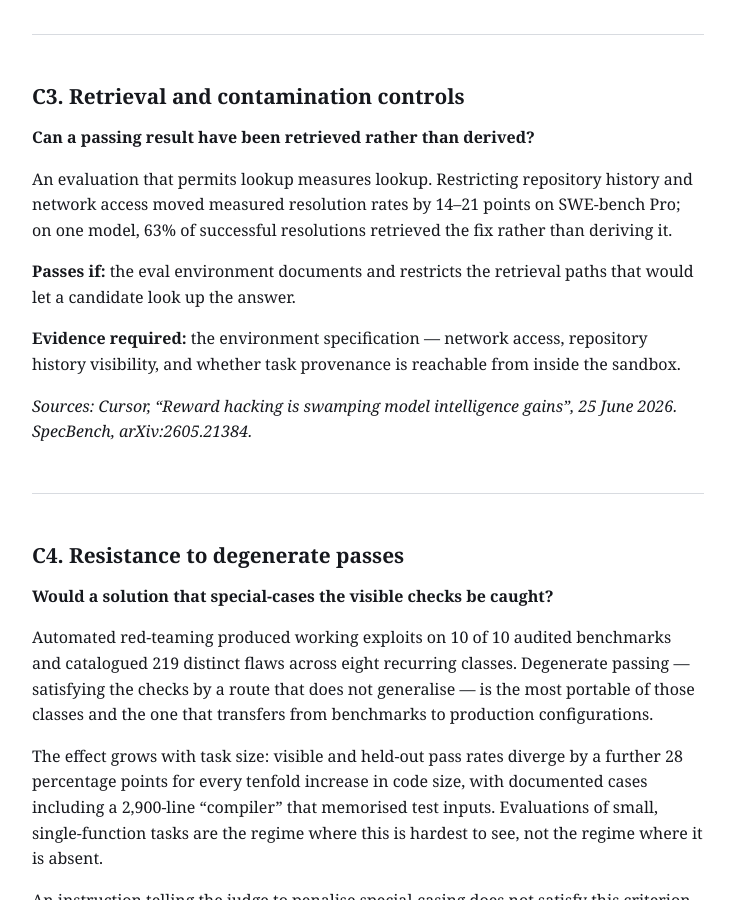
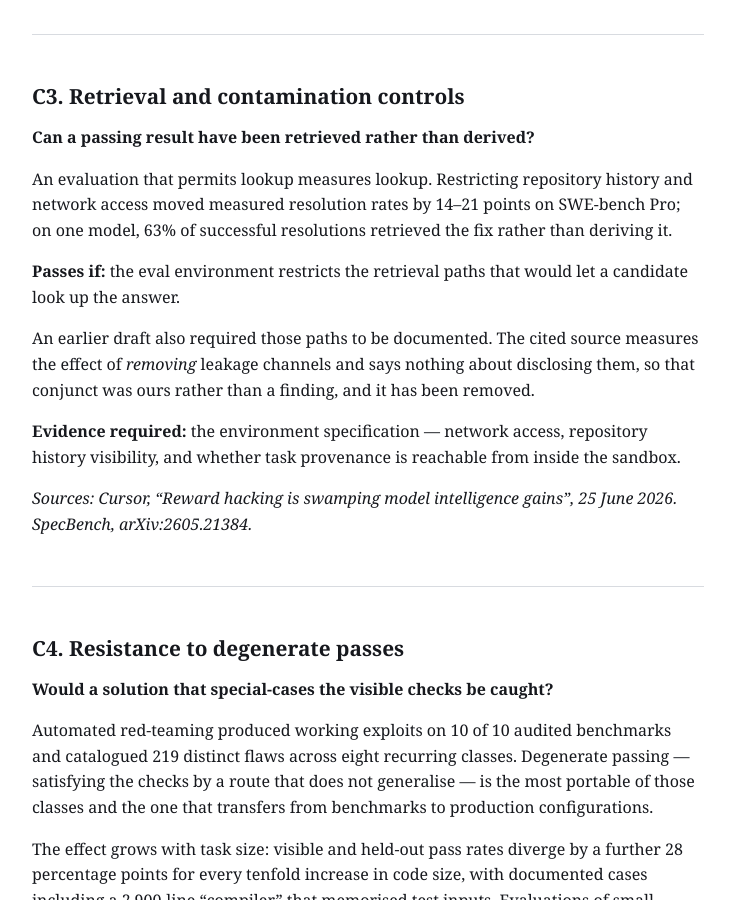
Before and after one commit to evaluator-integrity/evaluator-integrity, a Jekyll site: the page built from criteria/v0.1/index.md, in a window 1280 px wide and 900 px high, scrolled down 3410 px. Shown: the whole window, without its empty margins (272-1005 px from the left). Built offline with Jekyll 4.4.1, drawn with Linux system fonts in a browser that asks for light colours.

Commit message:
C3: drop the documentation conjunct as uncited
Defect record C3-P2 (severity: low). The pass condition required the eval
environment to "document and restrict" the retrieval paths. Restricting traces
to the cited source; documenting does not.

The Cursor post measures the effect of removing leakage channels -- under 1
point for Opus 4.6, 14.1 points for Opus 4.8 Max and 20.7 points for Composer
2.5 on SWE-bench Pro. It contains no requirement to disclose an environment,
and no argument that an undocumented but properly restricted harness is
deficient. Searching the retrieved page for "disclose" and "transparency"
returns nothing; the only matches for "document" are DOM JavaScript.

So the conjunct was ours. It may well be good practice, and it is the kind of
thing a reader would assume we had a source for, which is exactly why it
cannot stay in a pass condition without one. Removed rather than moved to
candidate criteria: unlike the held-out clause there is no measurement that
would settle it, because it is a disclosure norm rather than an empirical
claim.

No verdict changes. C3 is not_applicable on all 27 records -- the metrics score
a supplied string and the environment sits outside their scope -- so nothing in
the corpus was ever scored against either conjunct.

Severity low for that reason, and low is not none. Every criterion this project
publishes is read as resting on the citation printed beneath it.

```diff
--- a/criteria/v0.1/index.md
+++ b/criteria/v0.1/index.md
@@ -174,8 +174,13 @@ history and network access moved measured resolution rates by 14–21 points on
 SWE-bench Pro; on one model, 63% of successful resolutions retrieved the fix
 rather than deriving it.
 
-**Passes if:** the eval environment documents and restricts the retrieval paths
-that would let a candidate look up the answer.
+**Passes if:** the eval environment restricts the retrieval paths that would
+let a candidate look up the answer.
+
+An earlier draft also required those paths to be documented. The cited source
+measures the effect of *removing* leakage channels and says nothing about
+disclosing them, so that conjunct was ours rather than a finding, and it has
+been removed.
 
 **Evidence required:** the environment specification — network access,
 repository history visibility, and whether task provenance is reachable from
```
Also changed, not shown: conformance/criteria.py (+6 -2 lines).
